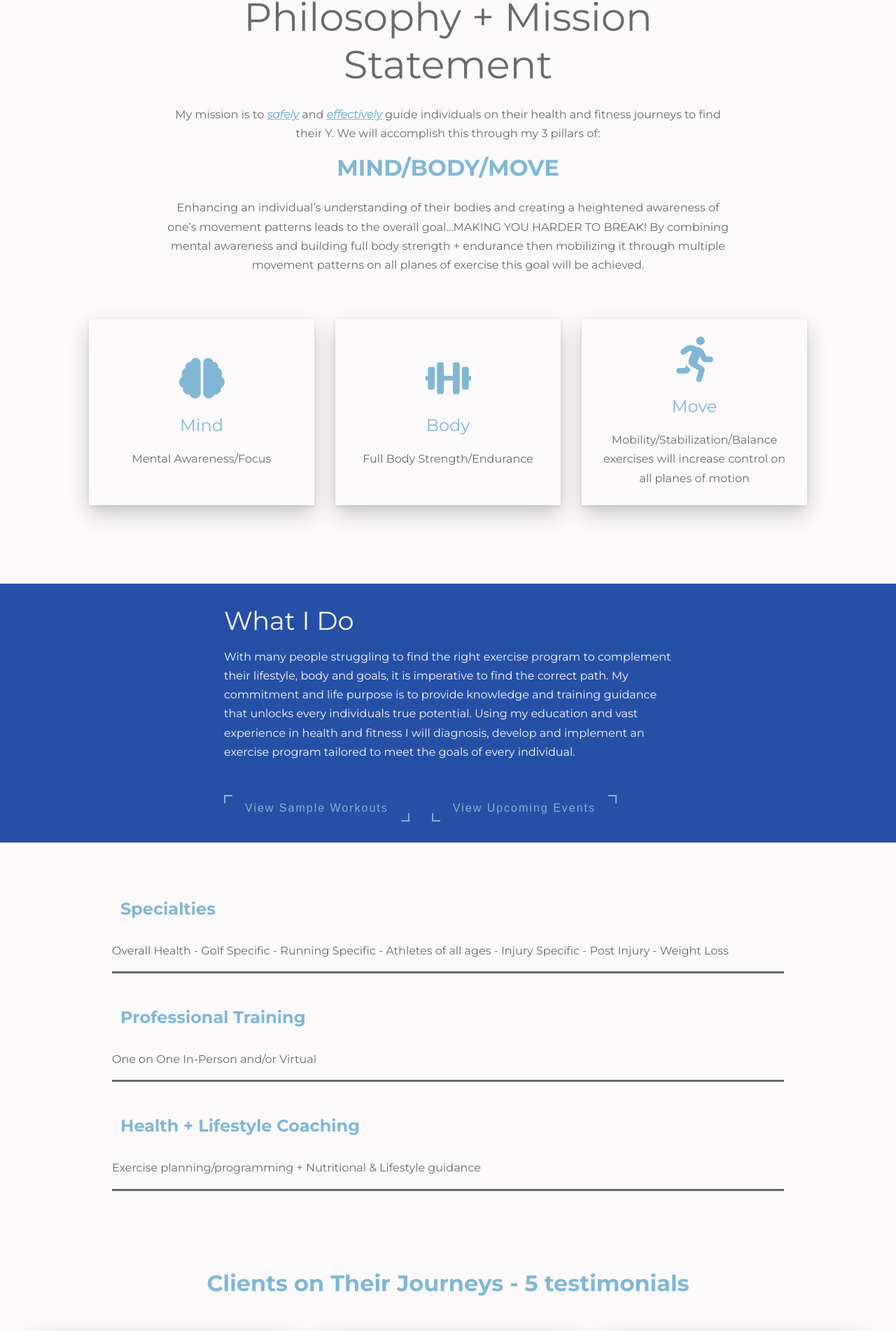
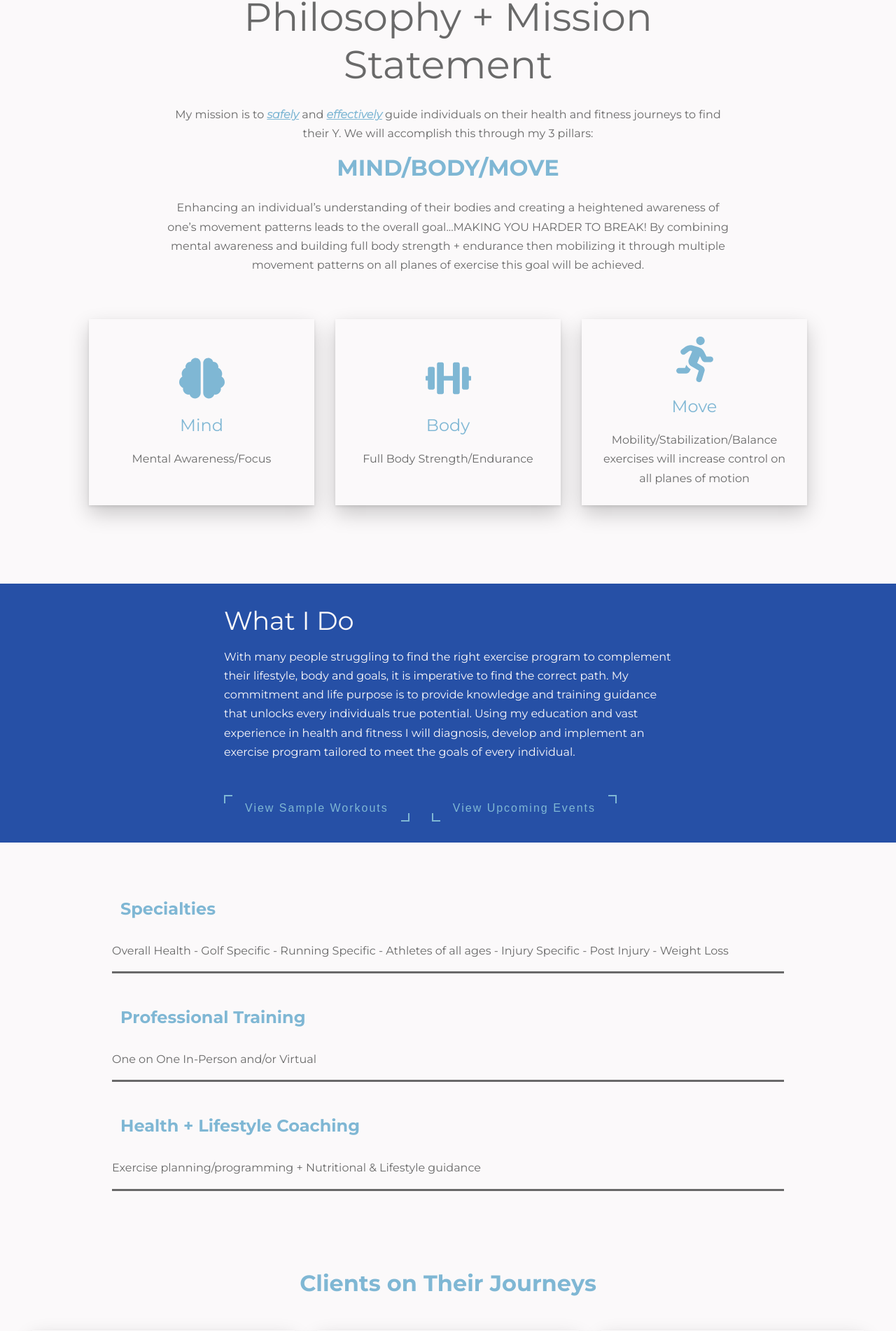
Before and after one commit to rabienasser/The-Y-Factor, a React (Create React App) app in the folder the-y-factor/: page / in a window 1280 px wide. Shown: the part 734-2636 px from the top of the page at 70% size. Built offline with nearby package versions, Linux system fonts and the light colour scheme.

Commit message:
final touches

```diff
--- a/the-y-factor/src/components/Home/BetterYou/BetterYou.jsx
+++ b/the-y-factor/src/components/Home/BetterYou/BetterYou.jsx
@@ -25,7 +25,7 @@ const BetterYou = () => {
                   My mission is to <span>safely</span> and{" "}
                   <span>effectively</span> guide individuals on their health and
                   fitness journeys to find their Y. We will accomplish this
-                  through my 3 pillars of:
+                  through my 3 pillars:
                </p>
                <h2>MIND/BODY/MOVE</h2>
                <p>
--- a/the-y-factor/src/components/Home/Testimonials/Testimonials.jsx
+++ b/the-y-factor/src/components/Home/Testimonials/Testimonials.jsx
@@ -7,7 +7,7 @@ const Testimonials = () => {
    const [element, controls] = useScroll();
    return (
       <Container id="testimonials">
-         <h2>Clients on Their Journeys - 5 testimonials</h2>
+         <h2>Clients on Their Journeys</h2>
          <Boxes
             variants={testAnim}
             initial="hidden"
@@ -28,7 +28,7 @@ const Testimonials = () => {
             <Box variants={testBox}>
                <p>
                   "I have trained with Jeff for over 5 years an have been
-                  impressed with his ability to individualize mu workout to meet
+                  impressed with his ability to individualize my workout to meet
                   my goals and adapt it to changes such as recovery to illness
                   or injury. His workout plan is flexible and it covers major
                   areas from core strength and flexibility to balance and
@@ -59,7 +59,7 @@ const Testimonials = () => {
             </Box>
             <Box variants={testBox}>
                <p>
-                  "Jeff is very knowledgeable and personable professional
+                  "Jeff is very knowledgeable, personable and professional
                   trainer. He really knows how to motivate me during my training
                   sessions to push myself to achieve the best outcome. Under
                   Jeff’s tutelage, in 6 months I have gone from a 260lbs
--- a/the-y-factor/src/components/UseScroll.js
+++ b/the-y-factor/src/components/UseScroll.js
@@ -3,7 +3,7 @@ import { useAnimation } from "framer-motion";
 
 export const useScroll = () => {
    const controls = useAnimation();
-   const [element, view] = useInView({ threshold: 0.25 });
+   const [element, view] = useInView({ threshold: 0.15 });
    if (view) {
       controls.start("show");
    }
```
